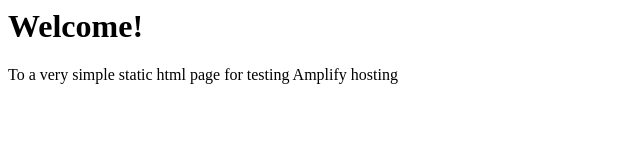
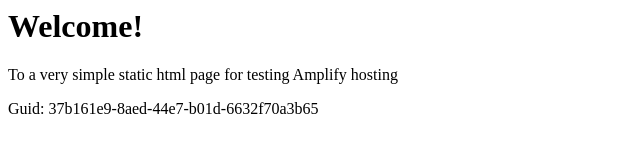
Before and after one commit to aws-aemilia-arn/Github-PR-Commit-Integration-Test-DoNotTouch-GitHubAutoBuildPrPreviewCanaryTest-v1-prod-eu-north-1, a website: page src/index.html in a window 1280 px wide. Shown: the whole page, without its empty margins (0-640 px from the left). Drawn offline with Linux system fonts and the light colour scheme.

Commit message:
commit from integ tests

```diff
--- a/src/index.html
+++ b/src/index.html
@@ -1,3 +1,5 @@
+
+
 <html lang="en">
 
 <head>
@@ -10,6 +12,6 @@
 <body>
     <h1>Welcome!</h1>
     <p>To a very simple static html page for testing Amplify hosting</p>
-</body>
+    <p>Guid: 37b161e9-8aed-44e7-b01d-6632f70a3b65</p></body>
 
 </html>
```
